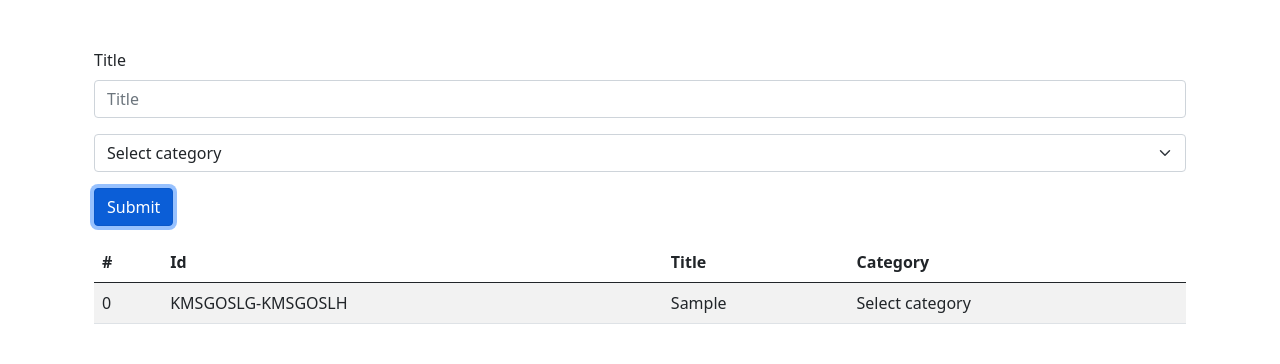
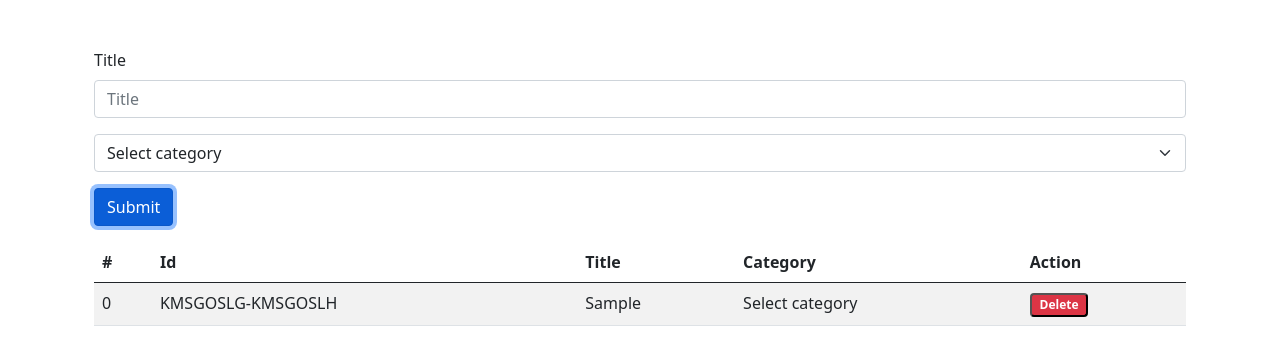
Before and after one commit to rukundoeric/bookstore, a React (Create React App) app: page / in a window 1280 px wide. Both pictures are taken after typing "Sample" into the empty fields and a click on the button "Submit". Shown: the top 364 px of the page. Built offline with nearby package versions, Linux system fonts and the light colour scheme.

Commit message:
implement deletebook action

```diff
--- a/src/components/containers/BooksList.js
+++ b/src/components/containers/BooksList.js
@@ -3,9 +3,14 @@ import React from 'react';
 import key from 'uniqid';
 import { connect } from 'react-redux';
 import PropTypes from 'prop-types';
+import { deleteBook } from '../../redux/actions';
 import Book from '../items/Book';
 
-function BooksList({ books }) {
+function BooksList({ books, dispatch }) {
+  const handleDeleteBook = ({ target: { dataset: { id } } }) => {
+    dispatch(deleteBook(id));
+  };
+
   return (
     <table className="table table-striped">
       <thead>
@@ -14,10 +19,13 @@ function BooksList({ books }) {
           <th>Id</th>
           <th>Title</th>
           <th>Category</th>
+          <th>Action</th>
         </tr>
       </thead>
       <tbody>
-        {books.map((book, i) => (<Book index={i} book={book} key={key()} />))}
+        {books.map((book, i) => (
+          <Book handleDeleteBook={handleDeleteBook} index={i} book={book} key={key()} />
+        ))}
       </tbody>
     </table>
   );
@@ -25,6 +33,7 @@ function BooksList({ books }) {
 
 BooksList.propTypes = {
   books: PropTypes.array.isRequired,
+  dispatch: PropTypes.func.isRequired,
 };
 
 const mapStateToProps = ({ books }) => ({
--- a/src/components/items/Book.js
+++ b/src/components/items/Book.js
@@ -2,13 +2,23 @@
 import React from 'react';
 import PropTypes from 'prop-types';
 
-function Book({ index, book }) {
+function Book({ index, book, handleDeleteBook }) {
   return (
     <tr>
       <td>{index}</td>
       <td>{book.id}</td>
       <td>{book.title}</td>
       <td>{book.category}</td>
+      <td>
+        <button
+          data-id={book.id}
+          type="button"
+          className="badge bg-danger"
+          onClick={handleDeleteBook}
+        >
+          Delete
+        </button>
+      </td>
     </tr>
   );
 }
@@ -16,6 +26,7 @@ function Book({ index, book }) {
 Book.propTypes = {
   book: PropTypes.object.isRequired,
   index: PropTypes.number.isRequired,
+  handleDeleteBook: PropTypes.func.isRequired,
 };
 
 export default Book;
--- a/src/redux/actions/index.js
+++ b/src/redux/actions/index.js
@@ -1,6 +1,9 @@
-/* eslint-disable import/prefer-default-export */
-
 export const createBook = book => ({
   type: 'CREATE_BOOK',
   payload: book,
 });
+
+export const deleteBook = id => ({
+  type: 'DELETE_BOOK',
+  payload: id,
+});
--- a/src/redux/reducers/_books.reducer.js
+++ b/src/redux/reducers/_books.reducer.js
@@ -1,3 +1,5 @@
+import _ from 'lodash';
+
 export default (state = [], action) => {
   const { type, payload } = action;
 
@@ -8,6 +10,13 @@ export default (state = [], action) => {
         { ...payload },
       ];
 
+    case 'DELETE_BOOK': {
+      _.remove(state, book => book.id === payload);
+      return [
+        ...state,
+      ];
+    }
+
     default:
       return state;
   }
```
